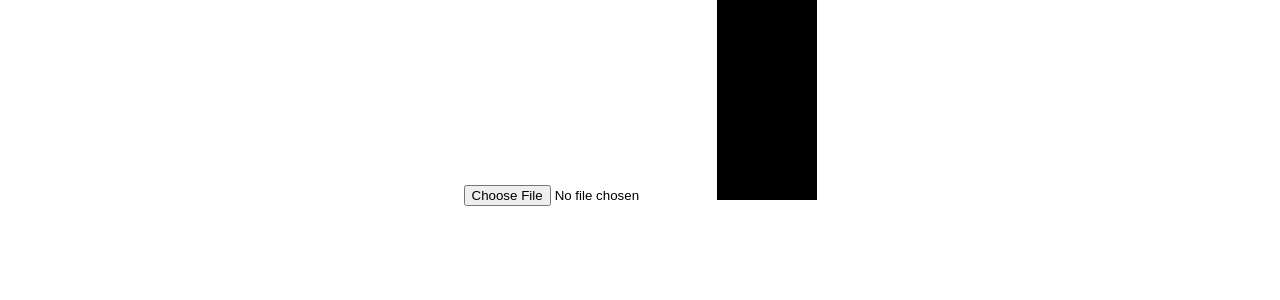
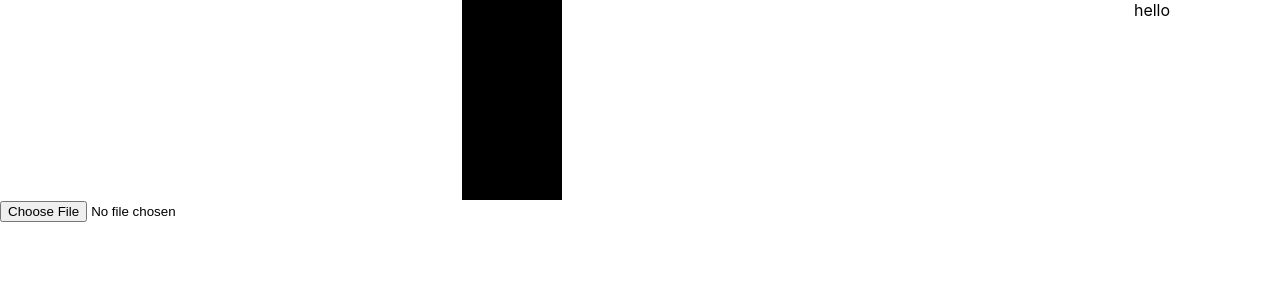
Before and after one commit to StTronn/color-pallete-generator, a React (Create React App) app: page / in a window 1280 px wide. Shown: the top 300 px of the page. Built offline with nearby package versions, Linux system fonts and the light colour scheme.

Commit message:
used useref and changed basic layout

```diff
--- a/package.json
+++ b/package.json
@@ -1,17 +1,21 @@
 {
   "name": "vibes",
+  "homepage": "https://sttronn.github.io/color-pallete-generator",
   "version": "0.1.0",
   "private": true,
   "dependencies": {
     "@testing-library/jest-dom": "^4.2.4",
     "@testing-library/react": "^9.3.2",
     "@testing-library/user-event": "^7.1.2",
+    "gh-pages": "^3.1.0",
     "react": "^16.13.1",
     "react-dom": "^16.13.1",
     "react-scripts": "3.4.3",
     "styled-components": "^5.2.0"
   },
   "scripts": {
+    "predeploy": "yarn run build",
+    "deploy": "gh-pages -d build",
     "start": "react-scripts start",
     "build": "react-scripts build",
     "test": "react-scripts test",
--- a/src/App.js
+++ b/src/App.js
@@ -1,29 +1,43 @@
 import React, { useState, useRef, useEffect } from "react";
+import styled from "styled-components";
 import kMeans from "./utils/clustering";
 import Pallete from "./components/Pallete";
 import { meanPoint } from "./utils/stats-utils";
 import "./App.css";
 
+const Cointainer = styled.div`
+  display: grid;
+  width: 100vw;
+  justify-items: center;
+  grid-template-columns: 8fr 2fr;
+  min-width: 600px;
+`;
+
 function App() {
   const [colors, setColors] = useState(null);
   const canvasRef = useRef(null);
-  let ctx;
-  let canvas;
+  const contextRef = useRef(null);
   useEffect(() => {
-    canvas = canvasRef.current;
-    ctx = canvas.getContext("2d");
+    const canvas = canvasRef.current;
+    contextRef.current = canvas.getContext("2d");
+
+    const ctx = contextRef.current;
     //Our first draw
     ctx.fillStyle = "#000000";
     ctx.fillRect(0, 0, ctx.canvas.width, ctx.canvas.height);
   }, []);
 
   const loadImage = (e) => {
+    const canvas = canvasRef.current;
+    const ctx = contextRef.current;
     const reader = new FileReader();
     reader.onload = function (event) {
       const img = new Image();
       img.src = event.target.result;
       img.onload = function () {
-        canvas.width = 600;
+        const aspectRatio = img.height / img.width;
+        canvas.width = 400;
+        canvas.height = aspectRatio * canvas.width;
         ctx.drawImage(img, 0, 0, canvas.width, canvas.height);
 
         const data = ctx.getImageData(0, 0, canvas.width, canvas.height).data;
@@ -38,15 +52,19 @@ function App() {
   };
 
   return (
-    <div className="App">
+    <div>
+      <Cointainer>
+        <canvas ref={canvasRef} width={100} height={200} />
+
+        {colors && <Pallete colors={colors} />}
+        {!colors && <div> hello</div>}
+      </Cointainer>
       <input
         type="file"
         onChange={(e) => {
           loadImage(e);
         }}
       />
-      {colors && <Pallete colors={colors} />}
-      <canvas ref={canvasRef} width={100} height={200} />
     </div>
   );
 }
--- a/src/components/Pallete.js
+++ b/src/components/Pallete.js
@@ -8,10 +8,10 @@ const ColorBox = styled.div`
 `;
 
 const Cointainer = styled.div`
-  width: 80vw;
+  width: 20vw;
   display: grid;
-  column-gap: 40px;
-  grid-template-columns: repeat(auto-fill, minmax(100px, 1fr));
+  row-gap: 20px;
+  grid-template-row: repeat(auto-fill, minmax(100px, 1fr));
 `;
 
 const Pallete = ({ colors }) => {
```
Also changed, not shown: 1 other file (tests, documents, lock files or other folders).
